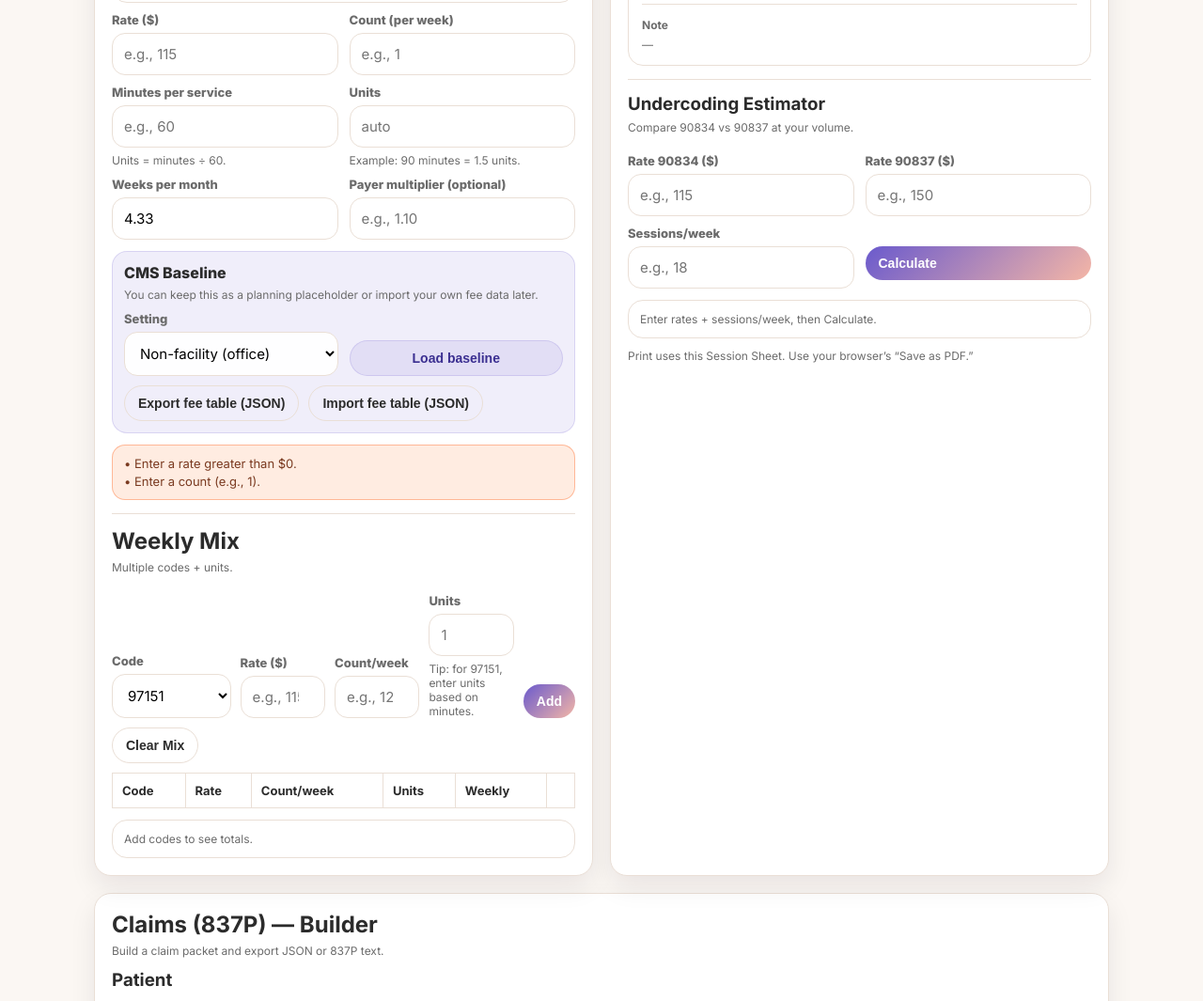
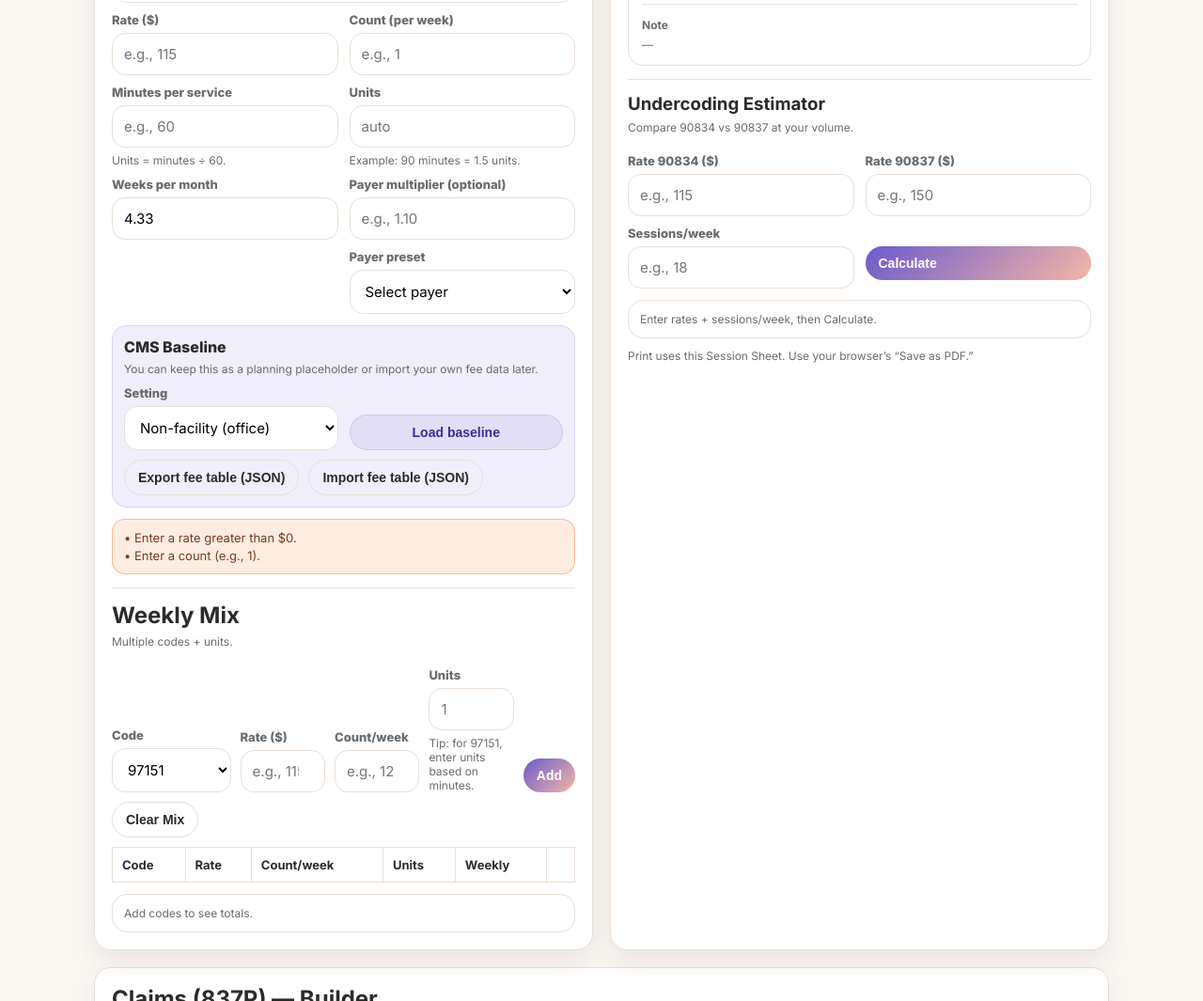
Before and after one commit to crystaljazz24-byte/medical-billing-ai, a plain HTML site: page index.html/index.html in a window 1280 px wide. Shown: the part 1130-2195 px from the top of the page at 94% size. Drawn offline with Linux system fonts and the light colour scheme.

Commit message:
Update index.html

```diff
--- a/index.html/index.html
+++ b/index.html/index.html
@@ -475,14 +475,28 @@
         </div>
 
        <div class="row">
+
   <div>
     <label for="weeksPerMonth">Weeks per month</label>
     <input id="weeksPerMonth" type="number" step="0.01" value="4.33" />
   </div>
+
   <div>
     <label for="payerMultiplier">Payer multiplier (optional)</label>
     <input id="payerMultiplier" type="number" step="0.01" placeholder="e.g., 1.10" />
+
+    <label>Payer preset</label>
+    <select id="payerPreset">
+      <option value="">Select payer</option>
+      <option value="1.00">Medicare</option>
+      <option value="1.18">Aetna</option>
+      <option value="1.32">BCBS</option>
+      <option value="1.24">Cigna</option>
+      <option value="0.82">Medicaid</option>
+    </select>
+
   </div>
+
 </div>
 
         <div class="proBox">
@@ -588,6 +602,7 @@
             <div class="k">Count</div><div class="v" id="rCount">—</div>
             <div class="k">Units</div><div class="v" id="rUnits">—</div>
             <div class="k">Multiplier</div><div class="v" id="rMult">—</div>
+
           </div>
 
           <div class="divider"></div>
```
Lines whose indentation alone changed are shown as unchanged.
